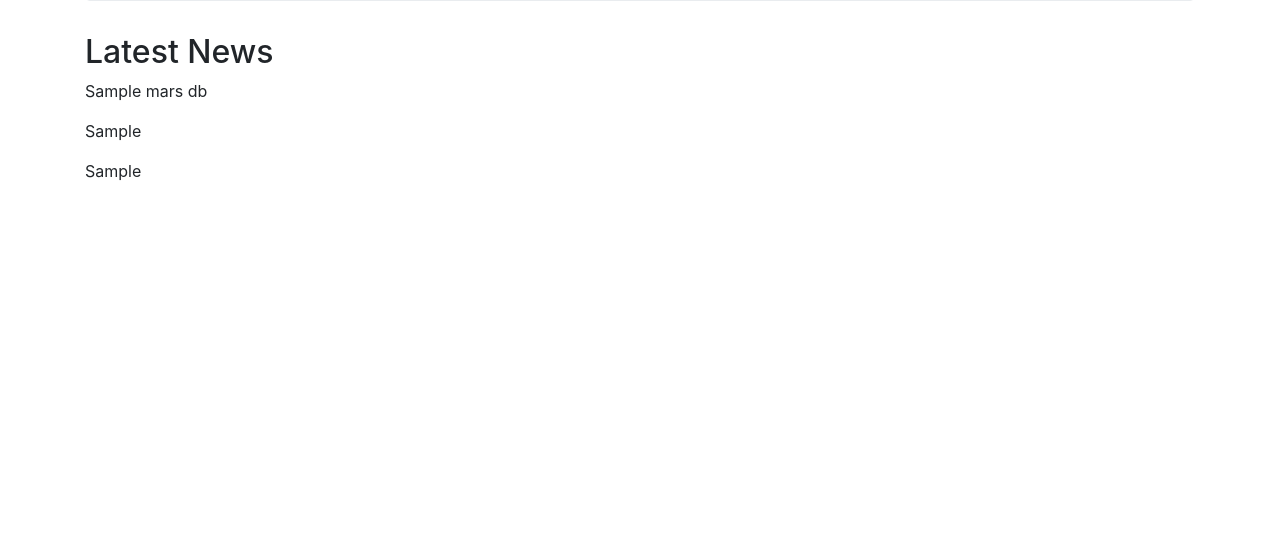
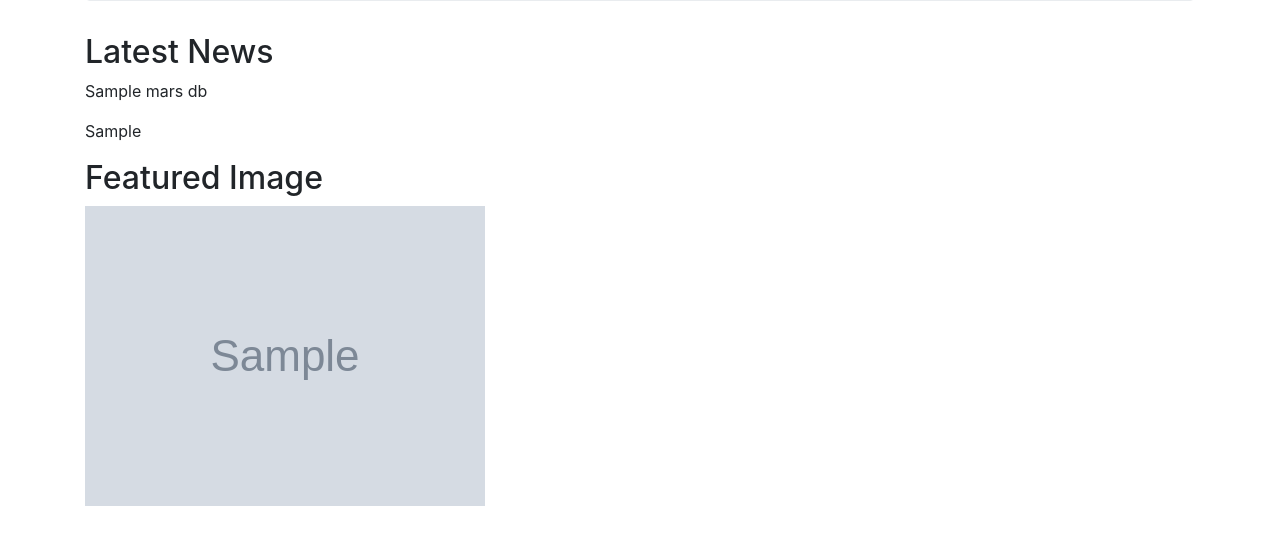
Before and after one commit to mel-c-lowe/Web_Scraping_Challenge, a Flask app: page / in a window 1280 px wide. Shown: the part 247-800 px from the top of the page. Run offline with Flask 2, Linux system fonts and the light colour scheme; grey boxes marked "Sample" are stand-in pictures; a database or web service that is not in the repository returns one stand-in record (values such as "Sample title"); some libraries are stand-ins or nearby versions.

Commit message:
Featured image shows, yay

```diff
--- a/templates/index.html
+++ b/templates/index.html
@@ -27,16 +27,24 @@
         </div>
         <!--Close jumbotron-->
 
-        <!--Enclose cards/rows/elements in jinja2 syntax to pull from db-->
+        <!--Show news_title and article_teaser-->
         <div class="row">
             <div class="col-md-12">
                 <h2>Latest News</h2>
                 <p>{{ mars_db.news_title }}</p>
                 <p>{{ mars_db.article_teaser }}</p>
-                <p>{{ mars_db.mars_facts }}</p>
             </div>
         </div>
+        <!--Close news_title-->
 
+        <!--Row with featured image and table-->
+        <div class="row">
+            <div class="col-md-7">
+                <h2>Featured Image</h2>
+                <img src="{{ mars_db.featured_img }}">
+            </div>
+        </div>
+       <!--Close featured image-->
 
     </div>
 
```
